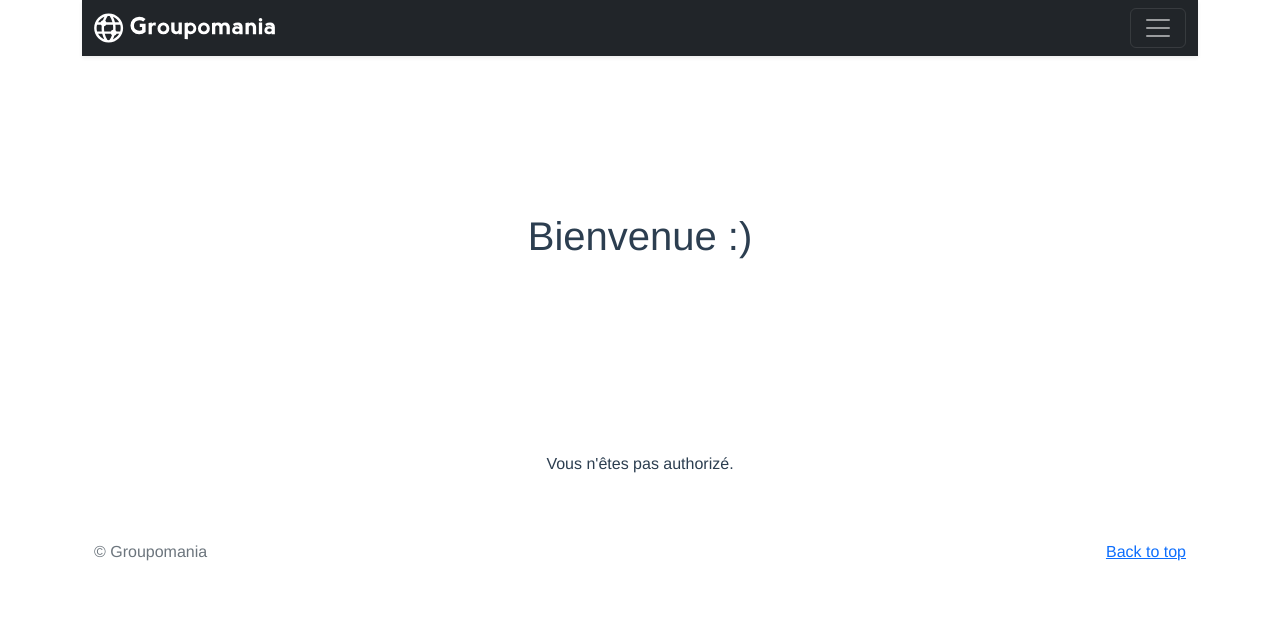
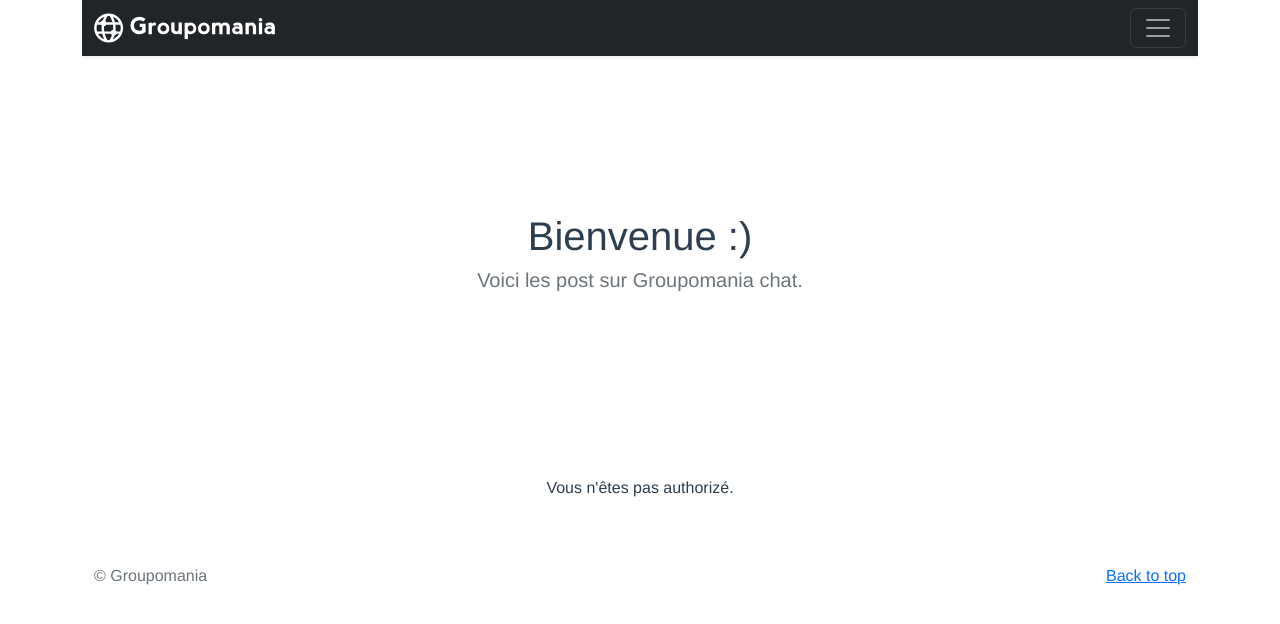
Before and after one commit to megumiR/P7_Megumi, a Vue app in the folder frontend/: page / in a window 1280 px wide. Shown: the top 624 px of the page. Built offline with nearby package versions, Linux system fonts and the light colour scheme.

Commit message:
passer WAVE pour verifier l accessibilite et ajouter h2, controle des lien

```diff
--- a/frontend/public/index.html
+++ b/frontend/public/index.html
@@ -1,5 +1,5 @@
 <!DOCTYPE html>
-<html lang="">
+<html lang="fr">
   <head>
     <meta charset="utf-8" />
     <meta http-equiv="X-UA-Compatible" content="IE=edge" />
--- a/frontend/src/App.vue
+++ b/frontend/src/App.vue
@@ -29,7 +29,7 @@
       </div>
       <div class="navbar navbar-dark bg-dark shadow-sm">
         <div class="container">
-          <a href="#" class="navbar-brand d-flex align-items-center">
+          <a href="/" class="navbar-brand d-flex align-items-center">
             <svg data-v-5f19e91b="" xmlns="http://www.w3.org/2000/svg" width="181" height="30" viewBox="0 0 485 78">
               <g
                 data-v-5f19e91b=""
--- a/frontend/src/components/WelcomeMsg.vue
+++ b/frontend/src/components/WelcomeMsg.vue
@@ -3,7 +3,7 @@
     <div class="row py-lg-5">
       <div class="col-lg-6 col-md-8 mx-auto">
         <h1 class="fw-light">{{ userName }} {{ msg }}</h1>
-        <p class="lead text-muted">{{ recommend }}</p>
+        <h2 class="lead text-muted fs-5">{{ recommend }}</h2>
         <!--     <p>
           <a href="#" target="_blank" rel="noopener" class="btn btn-primary my-2">La page Groupomania</a>
    //       <a href="#" class="btn btn-secondary my-2">Secondary action</a>
--- a/frontend/src/views/AccueilView.vue
+++ b/frontend/src/views/AccueilView.vue
@@ -1,6 +1,6 @@
 <template>
   <div class="home" id="home">
-    <WelcomeMsg msg="Bienvenue :) " recommend="" />
+    <WelcomeMsg msg="Bienvenue :) " recommend="Voici les post sur Groupomania chat." />
 
     <div class="row row-cols-1 row-cols-sm-2 row-cols-md-3 row-cols-lg-3 g-3 p-5">
       <p v-if="!list">Pas de post à affichier</p>
--- a/frontend/src/views/OnepostView.vue
+++ b/frontend/src/views/OnepostView.vue
@@ -1,6 +1,6 @@
 <template>
   <div>
-    <WelcomeMsg msg="c'est le détail de post selectionné." recommend="" />
+    <WelcomeMsg msg="c'est le détail de post selectionné." recommend="Si vous souhaitez liker ou disliker ce post, veuillez appuyer sur le pouces!" />
 
     <div class="col" v-for="post in list" :key="post.id">
       <div class="card shadow-sm mt-4 h-100">
--- a/frontend/src/views/UpdateView.vue
+++ b/frontend/src/views/UpdateView.vue
@@ -1,6 +1,6 @@
 <template>
   <div class="update">
-    <WelcomeMsg msg="voici c'est votre article sélectionnée!" recommend="" />
+    <WelcomeMsg msg="voici c'est votre article sélectionnée!" recommend="Si vous souhaitez supprimer ce post, vous peuvez supprimer par le bouton." />
 
     <div class="col" v-for="post in list" :key="post.id">
       <div class="card shadow-sm mt-4 h-100">
```
